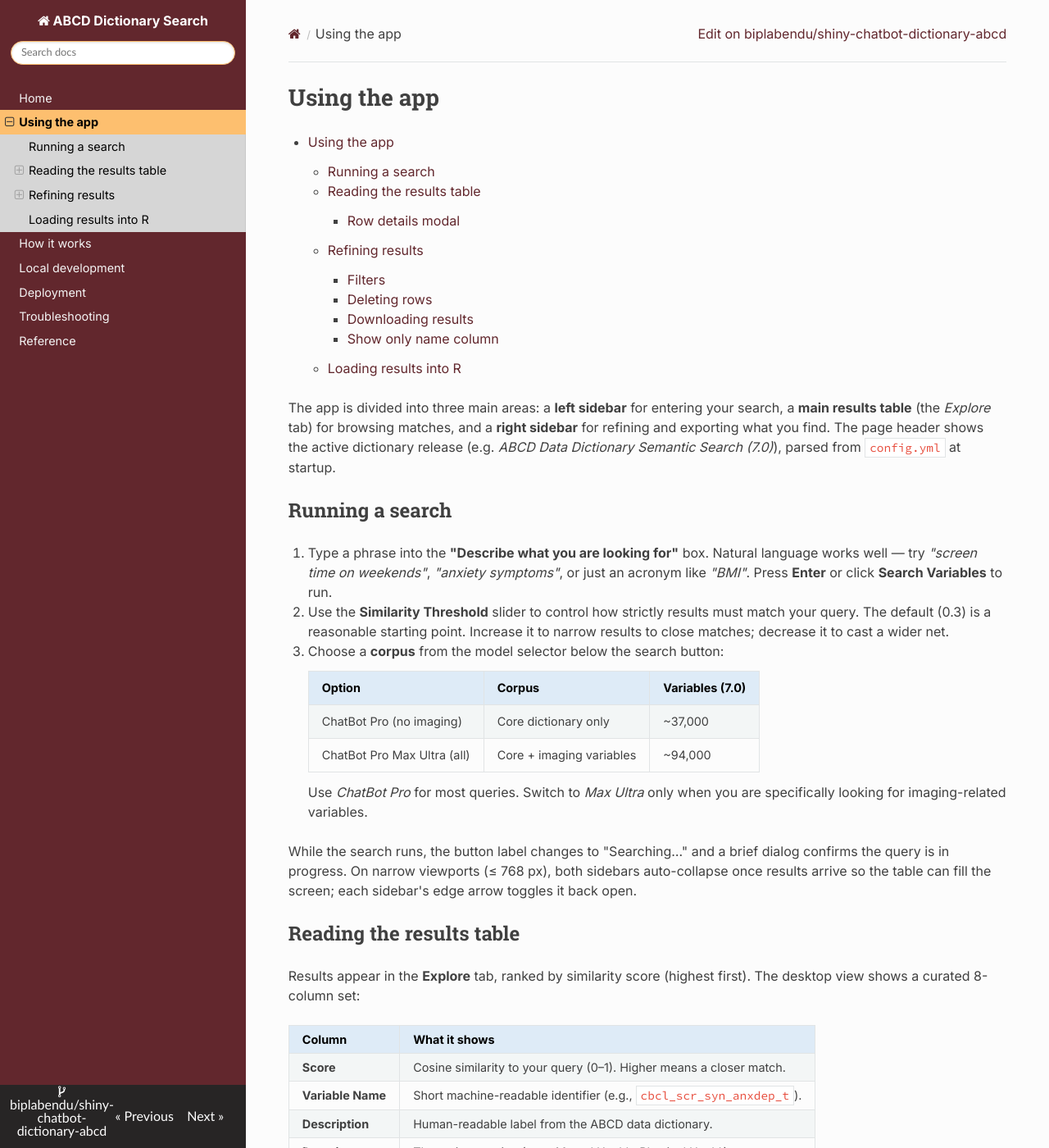
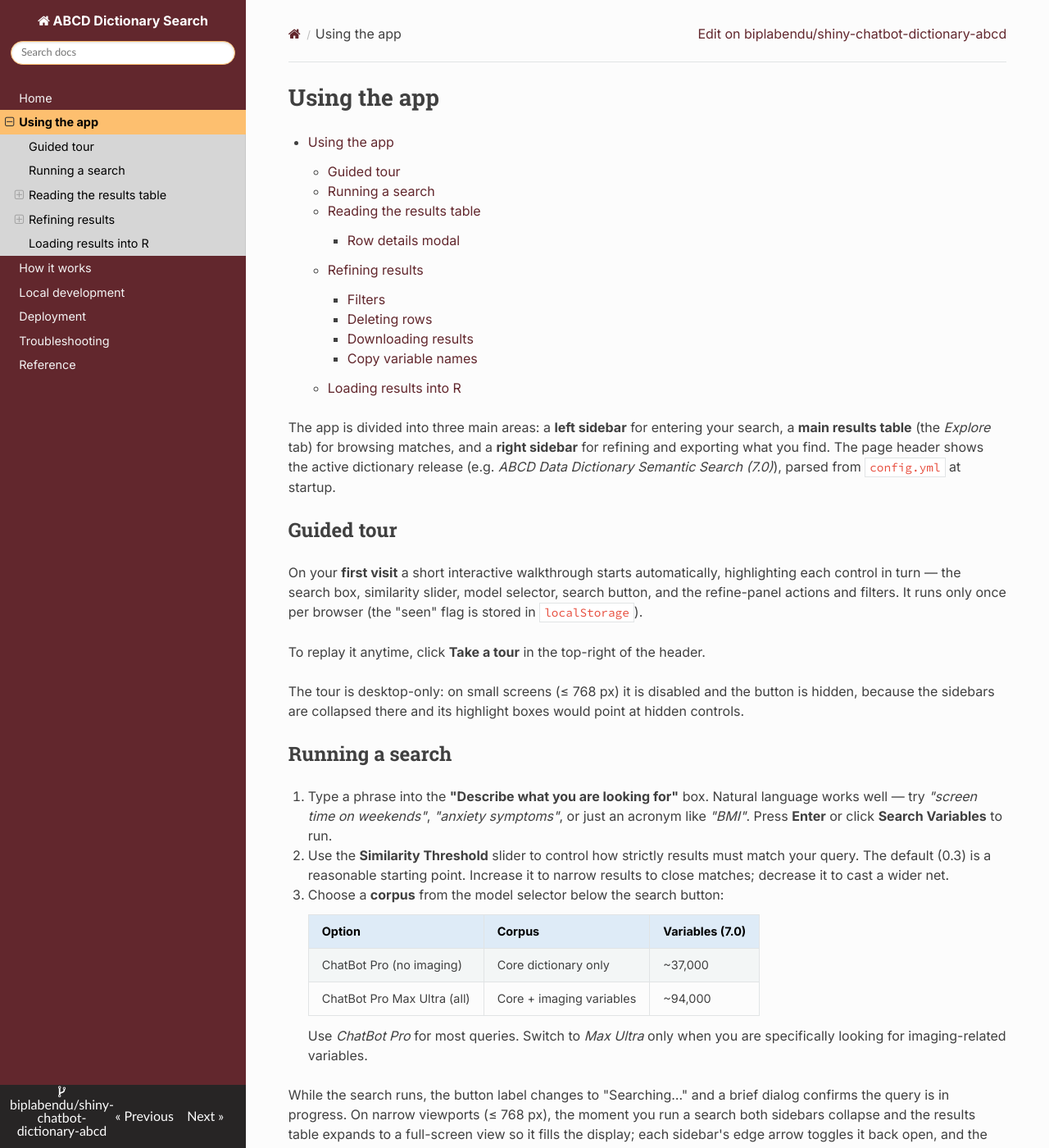
Before and after one commit to biplabendu/shiny-chatbot-dictionary-abcd, an MkDocs documentation site: the page built from docs/using-the-app.md, in a window 1280 px wide and 1400 px high. Shown: the whole window at 82% size. Built offline with MkDocs 1.6.1, drawn with Linux system fonts in a browser that asks for light colours; nearby versions of some CDN libraries; some of the changed text lies outside the part shown.

Commit message:
chore: update mkdocs

```diff
--- a/docs/using-the-app.md
+++ b/docs/using-the-app.md
@@ -3,6 +3,14 @@
 [TOC]
 
 The app is divided into three main areas: a **left sidebar** for entering your search, a **main results table** (the *Explore* tab) for browsing matches, and a **right sidebar** for refining and exporting what you find. The page header shows the active dictionary release (e.g. *ABCD Data Dictionary Semantic Search (7.0)*), parsed from `config.yml` at startup.
+
+## Guided tour
+
+On your **first visit** a short interactive walkthrough starts automatically, highlighting each control in turn — the search box, similarity slider, model selector, search button, and the refine-panel actions and filters. It runs only once per browser (the "seen" flag is stored in `localStorage`).
+
+To replay it anytime, click **Take a tour** in the top-right of the header.
+
+The tour is desktop-only: on small screens (≤ 768 px) it is disabled and the button is hidden, because the sidebars are collapsed there and its highlight boxes would point at hidden controls.
 
 ## Running a search
 
@@ -19,7 +27,7 @@ The app is divided into three main areas: a **left sidebar** for entering your s
 
     Use *ChatBot Pro* for most queries. Switch to *Max Ultra* only when you are specifically looking for imaging-related variables.
 
-While the search runs, the button label changes to "Searching…" and a brief dialog confirms the query is in progress. On narrow viewports (≤ 768 px), both sidebars auto-collapse once results arrive so the table can fill the screen; each sidebar's edge arrow toggles it back open.
+While the search runs, the button label changes to "Searching…" and a brief dialog confirms the query is in progress. On narrow viewports (≤ 768 px), the moment you run a search both sidebars collapse and the results table expands to a full-screen view so it fills the display; each sidebar's edge arrow toggles it back open, and the full-screen view's *Close* button (top-right) returns to the normal layout.
 
 ## Reading the results table
 
@@ -36,7 +44,7 @@ Results appear in the **Explore** tab, ranked by similarity score (highest first
 | **Type** | Variable type (e.g., `numeric`, `string`). |
 | **Type Level** | Sub-classification within the type. |
 
-On mobile (≤ 768 px), the table is automatically reduced to **Variable Name** + **Description** to stay readable.
+On mobile (≤ 768 px), the table is automatically reduced to **Variable Name** + **Description**, and both columns shrink and wrap their text to fit the screen width instead of scrolling horizontally.
 
 The table also supports **column-level filtering** (input boxes under each header), a **full-table search** box (top-right of the table), **column resizing**, and **pagination**.
 
@@ -60,11 +68,11 @@ Use each row's selection checkbox to mark it (multi-select supported). Press **D
 
 ### Downloading results
 
-Click **Download as CSV** to export the **currently visible columns** as `search_results.csv`. The CSV reflects whatever view is active — desktop's curated 8 columns by default, only the `name` column if the *Show only name column* toggle is on, or the mobile 2-column view on small screens.
+Click **Download as CSV** to export the **currently visible columns** as `search_results.csv`. The CSV reflects whatever view is active — desktop's curated 8 columns by default, or the mobile 2-column view on small screens.
 
-### Show only name column
+### Copy variable names
 
-The **Show only name column** button toggles between the default 8-column view and a one-column (variable name only) view. Useful for copying a tight list of variable names to paste elsewhere. Click again to restore the default columns.
+Click **Copy Variable Names** to copy the variable names of your current results to the clipboard, **one per line** — ready to paste into an R script, a spreadsheet, or the NBDCtools snippet below. It copies the names of *all* matching rows (respecting any active column filters and full-table search), not just the current page. The button briefly confirms how many names were copied.
 
 ## Loading results into R
 
```
Also changed, not shown: README.md (+4 -0 lines), docs/how-it-works.md (+1 -1 lines), docs/index.md (+1 -1 lines), docs/reference.md (+2 -1 lines).
